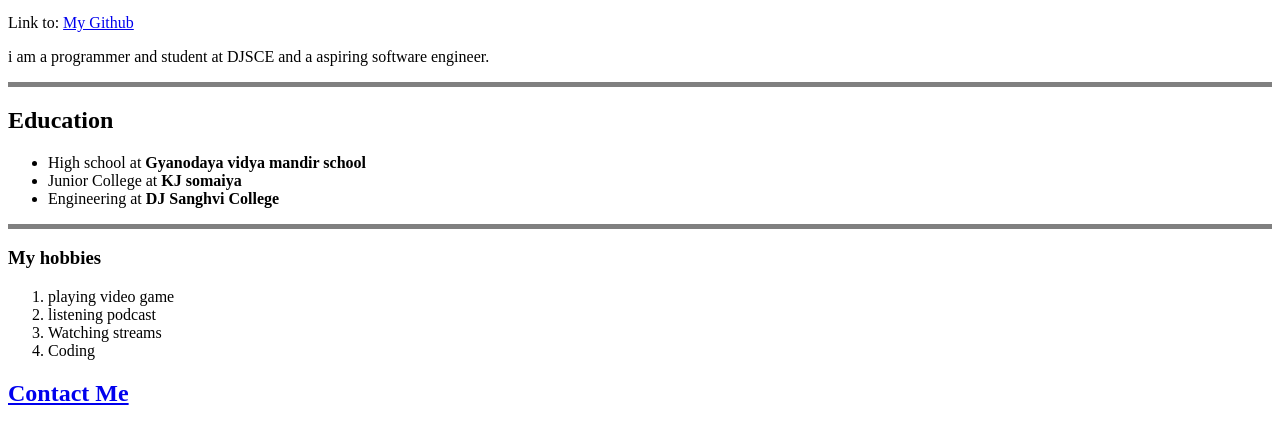
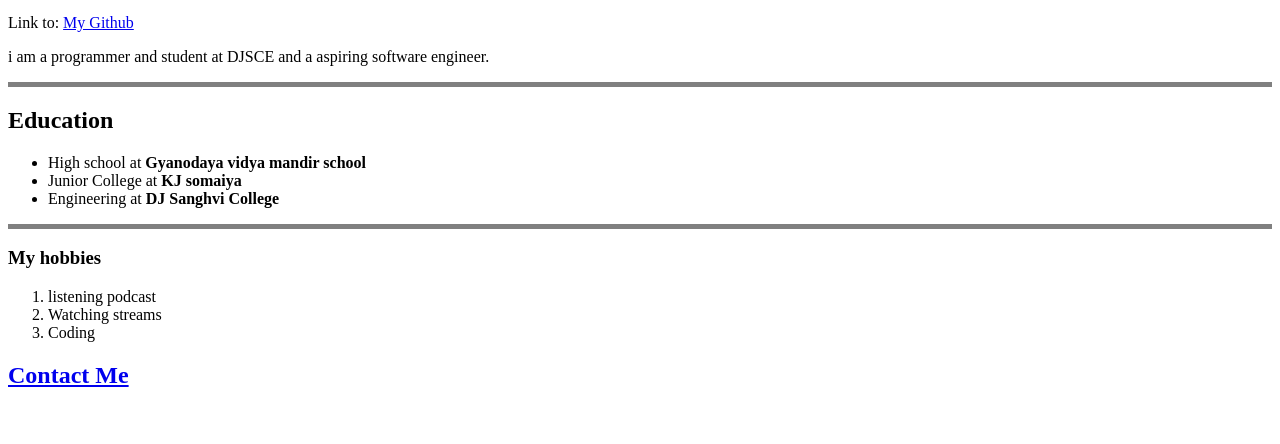
Before and after one commit to upendray08/MyProfile.io, a plain HTML site: page index.html in a window 1280 px wide. Shown: the part 212-656 px from the top of the page. Drawn offline with Linux system fonts and the light colour scheme.

Commit message:
<li>playing video game</li>
li  is removed from ol list my hobbies section

```diff
--- a/index.html
+++ b/index.html
@@ -50,7 +50,6 @@
     <hr size="5" noshade />
     <h3>My hobbies</h3>
     <ol type="1">
-      <li>playing video game</li>
       <li>listening podcast</li>
       <li>Watching streams</li>
       <li>Coding</li>
```
